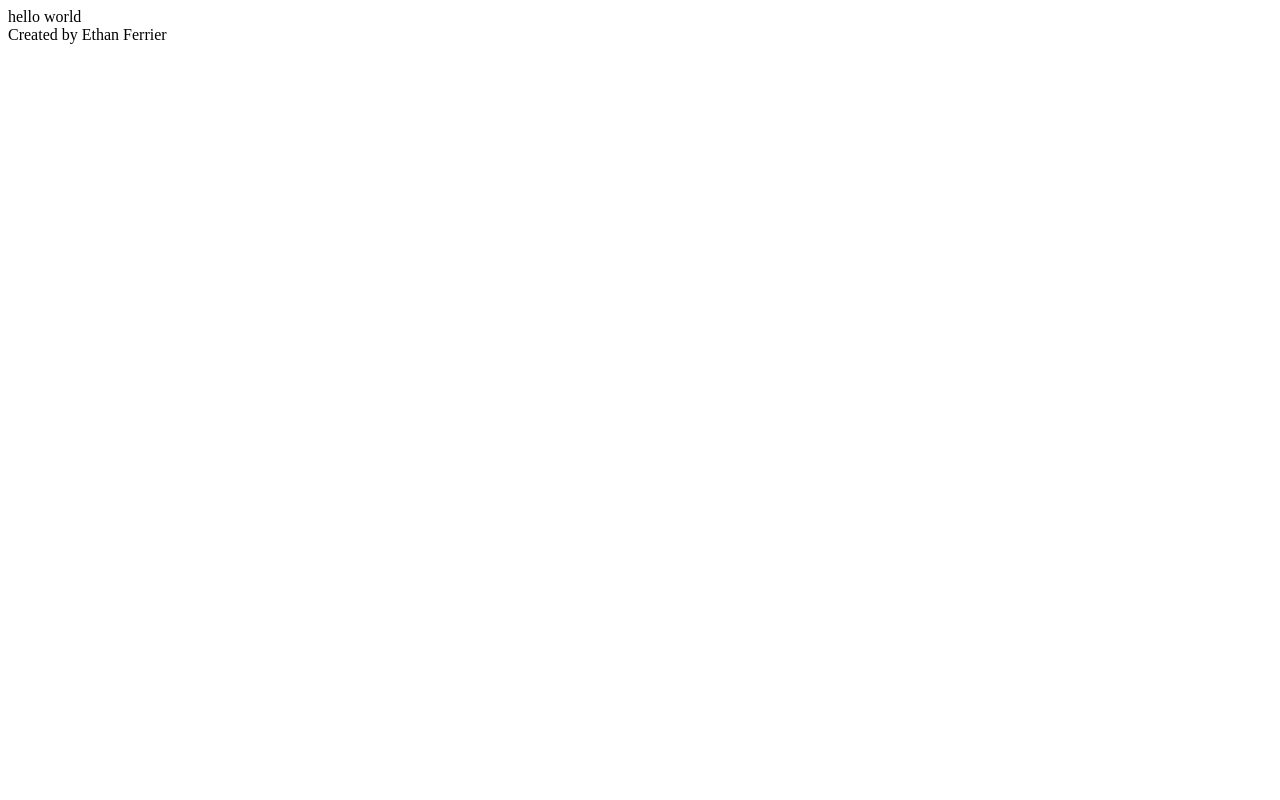
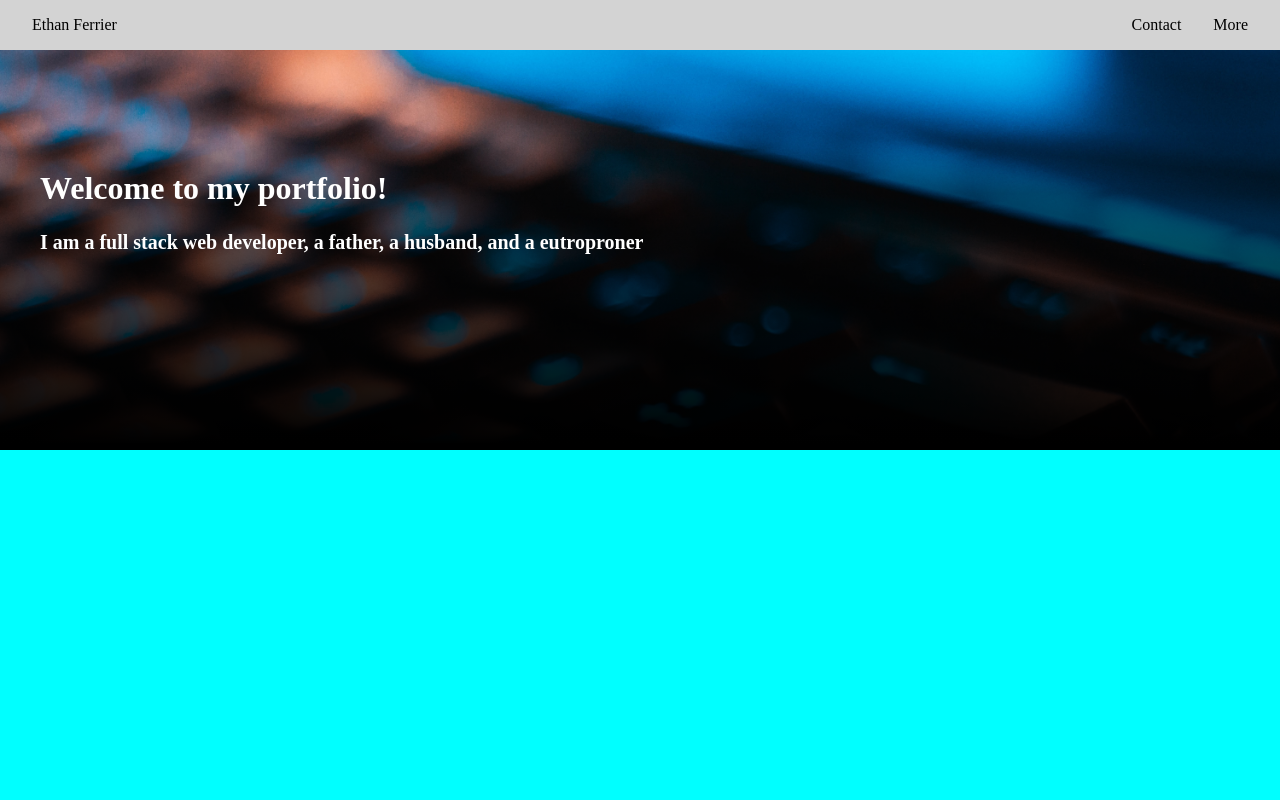
Before and after one commit to F-Ethan/MyPortfolio2.0, a plain HTML site: page index.html in a window 1280 px wide. Shown: the top 800 px of the page. Drawn offline with Linux system fonts and the light colour scheme.

Commit message:
first section done

```diff
--- a/index.css
+++ b/index.css
@@ -0,0 +1,66 @@
+* , *::before, *::after
+{
+    box-sizing: border-box;
+    margin: 0;
+}
+
+section{
+    width: 100vw;
+    min-height: 50vh;
+    background-color: aqua;
+    border-bottom: 6px solid black;
+
+}
+
+nav{
+    width:100vw;
+    background-color: lightgray;
+    padding: 1em;
+    display: flex;
+}
+
+.nav{
+    margin: 0 1em;
+}
+
+.float{
+    margin-left: auto;
+    margin-right: 1em;
+
+}
+
+.section1{
+    background-image: url('./imgs/keyboard.jpg');
+    background-size: cover;
+    display: grid;
+    grid-template-columns: 2em 1fr 1fr 2em;
+    grid-template-rows: 6em auto 1fr 2em;
+    color: white;
+    gap: 1.5em .5em;
+    position: relative;
+    z-index: 1;
+    /* background-position: center; */
+}
+
+.section1::before{
+    content: '';
+    position: absolute;
+    bottom: 0;
+    right:0;
+    left: 0;
+    top: 5em;
+    background-image: linear-gradient(rgb(0,0,0,0) 0%, rgb(0,0,0,.5) 20%, rgb(0,0,0, 1) 100%);
+    z-index: -1;
+}
+
+.section1 h1{
+    font-size: 2em;
+    grid-column: 2 / span 3;
+    grid-row: 2;
+}
+
+.section1 h3{
+    font-size: 1.25em;
+    grid-column: 2 / span 3;
+    grid-row: 3;
+}
--- a/index.html
+++ b/index.html
@@ -9,11 +9,19 @@
 </head>
 <body>
     <header>
-        <nav>hello world</nav>
+        <nav>
+            <div class="nav">Ethan Ferrier</div>
+            <div class="nav float">Contact</div>
+            <div class="nav">More</div>
+
+        </nav>
     </header>
-    <section></section>
-    <section></section>
-    <section></section>
+    <section class="section1">
+        <h1>Welcome to my portfolio!</h1>
+        <h3>I am a full stack web developer, a father, a husband, and a eutroproner</h3>
+    </section>
+    <section class="section2"></section>
+    <section class="section3"></section>
     <footer>Created by Ethan Ferrier</footer>
 </body>
 </html>
```
Also changed, not shown: imgs/keyboard.jpg (added).
